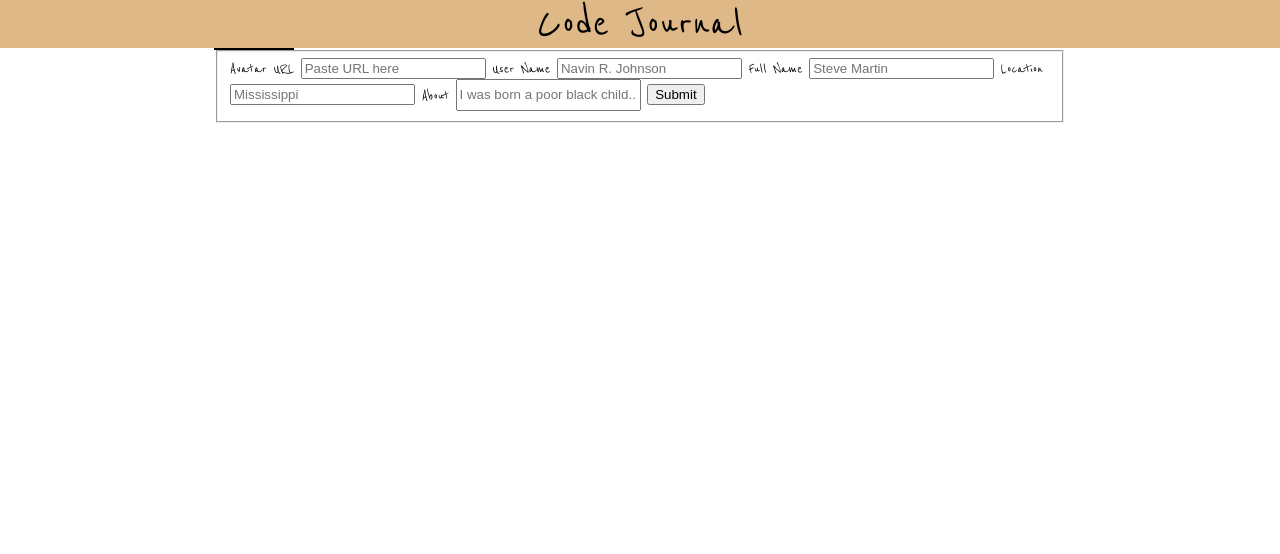
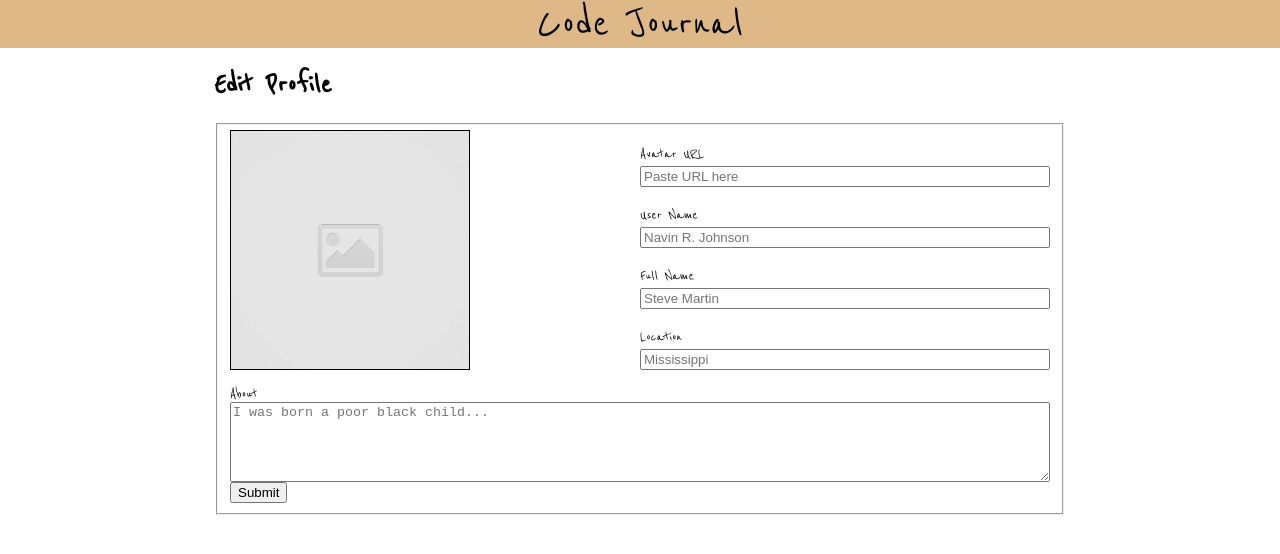
Before and after one commit to Mrkalen/code-journal, a website: page code-journal/index.html in a window 1280 px wide. Drawn offline with Linux system fonts and the light colour scheme.

Commit message:
completed simple polished form and apply fonts for create a profile

```diff
--- a/code-journal/css/styles.css
+++ b/code-journal/css/styles.css
@@ -10,17 +10,24 @@ header {
   background-color: burlywood;
 }
 
-.form-container {
+label {
+  padding-top: 1rem;
+}
+
+.col-half {
   display: flex;
+  flex-direction: column;
+  justify-content: space-between;
+  width: 50%;
 }
 
 .avatar-container {
-  max-width: 5rem;
-  max-height: 5rem;
+  width: 15rem;
+  height: 15rem;
   border: 1px solid black;
 }
 
-.about {
-  min-width: 8rem;
-  min-height: 2rem;
+textarea {
+  width: 100%;
+  height: 5rem;
 }
--- a/code-journal/index.html
+++ b/code-journal/index.html
@@ -1,12 +1,11 @@
 <!DOCTYPE html>
 <html lang="en">
+
 <head>
   <meta charset="UTF-8">
   <meta name="viewport" content="width=device-width, initial-scale=1.0">
   <title>Code Journal</title>
-  <link
-    rel="stylesheet"
-    crossorigin="anonymous"
+  <link rel="stylesheet" crossorigin="anonymous"
     href="https://cdnjs.cloudflare.com/ajax/libs/font-awesome/5.14.0/css/all.min.css"
     integrity="sha512-1PKOgIY59xJ8Co8+NE6FZ+LOAZKjy+KY8iq0G4B3CyeY6wYHN3yt9PW0XpSriVlkMXe40PTKnXrLnZ9+fkDaog==">
   <link href="https://fonts.googleapis.com/css2?family=Reenie+Beanie&family=Shadows+Into+Light&display=swap"
@@ -15,25 +14,37 @@
   <link rel="stylesheet" href="css/layout.css">
   <link rel="stylesheet" href="css/styles.css">
 </head>
+
 <body>
   <header>
     <div>Code Journal</div>
   </header>
   <main class="container">
     <div class="form-container">
+      <h1>Edit Profile</h1>
       <form>
-        <div class="avatar-container"></div>
         <fieldset>
+          <div class="row">
+            <div class="col-half">
+              <img class="avatar-container" src="images/placeholder-image-square.jpg">
+            </div>
+            <div class="col-half">
               <label name="avatar">Avatar URL</label>
               <input required id="avatar" type="url" class="avatar-url" name="avatar-url" placeholder="Paste URL here">
               <label for="user-name">User Name</label>
-          <input required id="user-name" type="text" class="user-name" name="user-name" placeholder="Navin R. Johnson">
+              <input required id="user-name" type="text" class="user-name" name="user-name"
+                placeholder="Navin R. Johnson">
               <label for="full-name">Full Name</label>
               <input required id="full-name" type="text" class="full-name" name="full-name" placeholder="Steve Martin">
               <label for="location">Location</label>
               <input required id="location" type="text" class="location" name="location" placeholder="Mississippi">
+            </div>
+          </div>
+          <div class="row">
             <label for="About">About</label>
-          <input required id="about" type="text" class="about" name="about" placeholder="I was born a poor black child...">
+            <textarea required id="about" type="text" class="about" name="about"
+              placeholder="I was born a poor black child..."></textarea>
+          </div>
           <button type="submit">Submit</button>
         </fieldset>
       </form>
@@ -43,4 +54,5 @@
   <script src="js/data.js"></script>
   <script src="js/main.js"></script>
 </body>
+
 </html>
```
Lines whose indentation alone changed are shown as unchanged.
